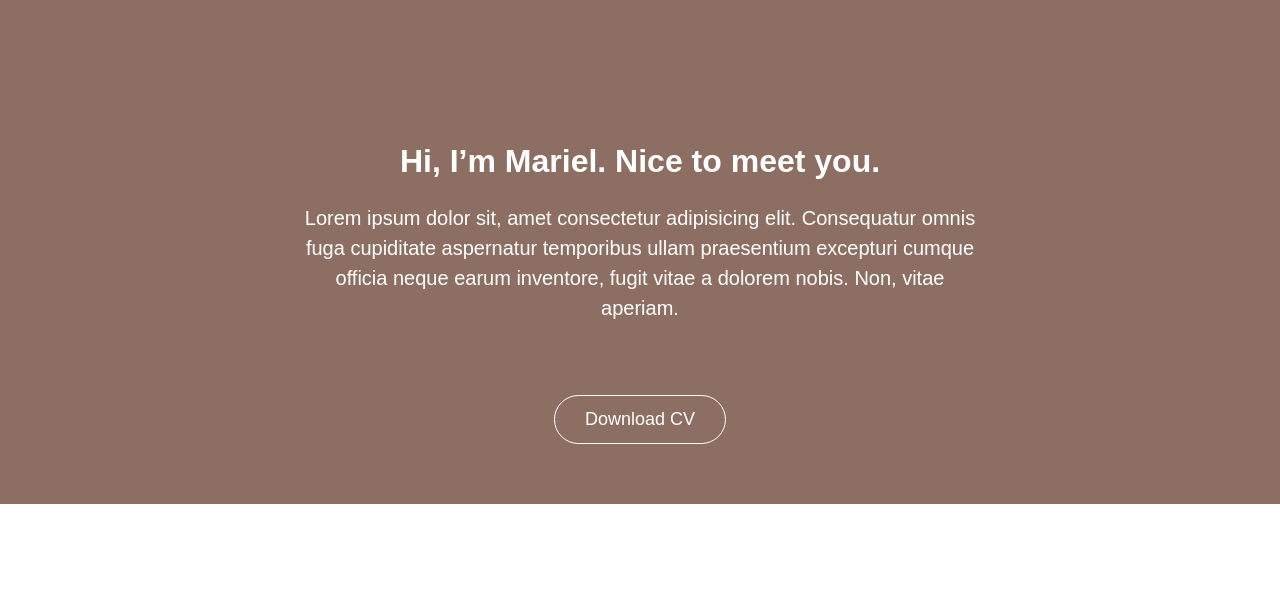
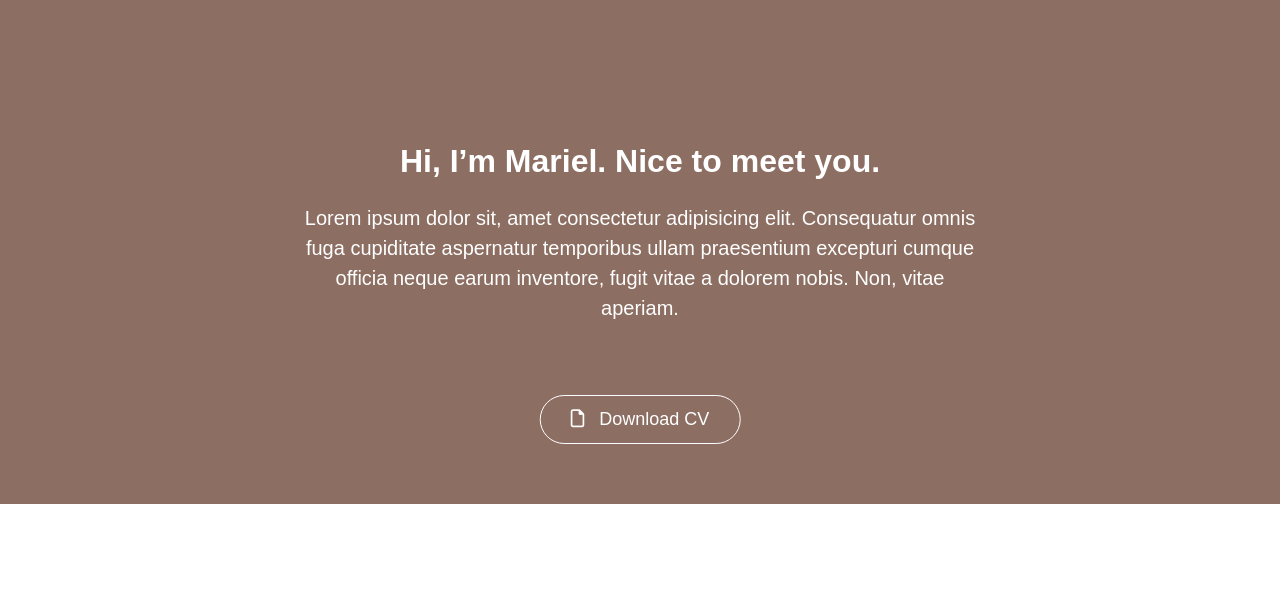
Before and after one commit to dormammuuuuu/client-portfolio-marielroja, a PHP site: page / in a window 1280 px wide. Shown: the part 784-1375 px from the top of the page. Run offline with PHP 8.4, Linux system fonts and the light colour scheme; some web fonts are replaced.

Commit message:
Download Button

```diff
--- a/index.css
+++ b/index.css
@@ -1115,6 +1115,10 @@ a:hover {
     transform: translateX(-50%);
 }
 
+.dl-icon{
+    margin-right: 15px;
+}
+
 .download:hover{
     background-color: white;
     color: #141c3a;
--- a/index.html
+++ b/index.html
@@ -61,7 +61,7 @@
                     </div>
                 </div>
             </div>
-            <a class="download" href="#">Download CV</a>
+            <a class="download" href="#"><i class="fa-regular fa-file dl-icon"></i>Download CV</a>
         </section>
         <section class="section is-medium has-text-centered is-long-ish" id="projects" >
             <div class="container" data-aos="fade-up">
```
